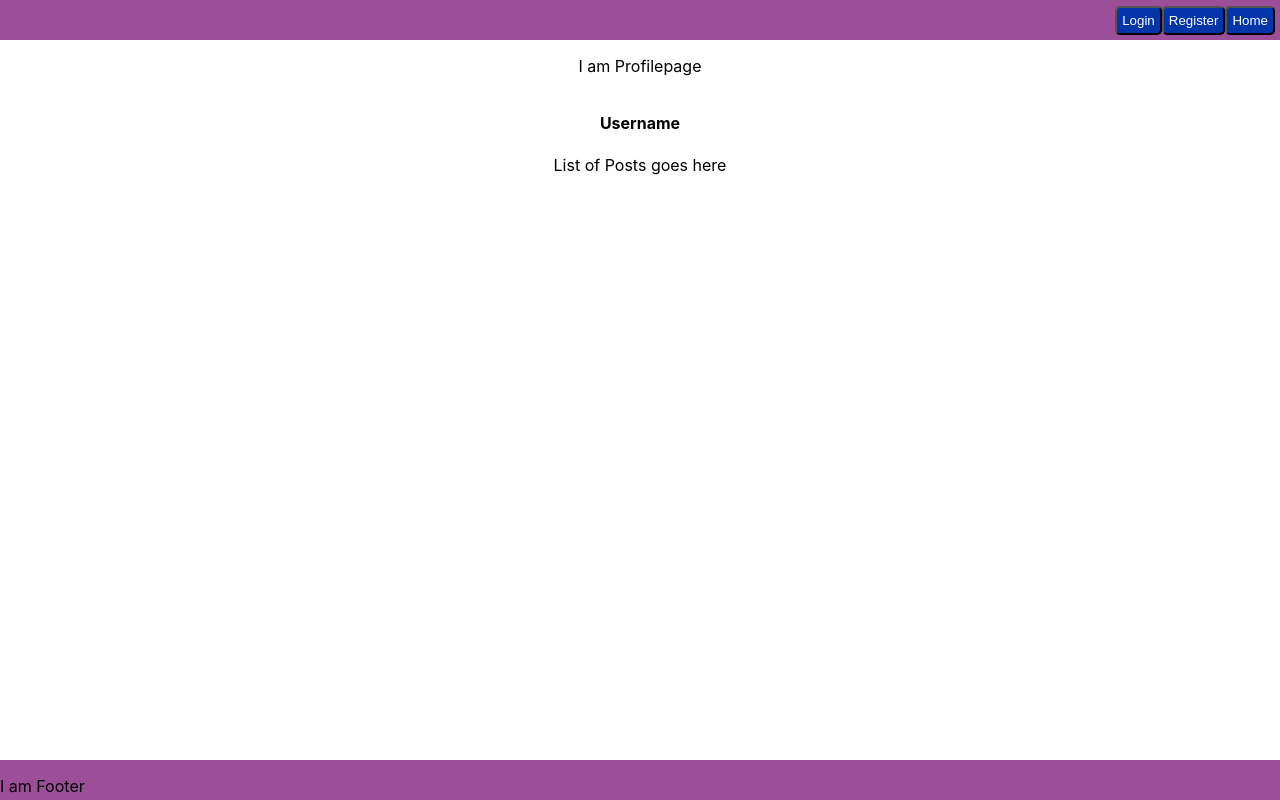
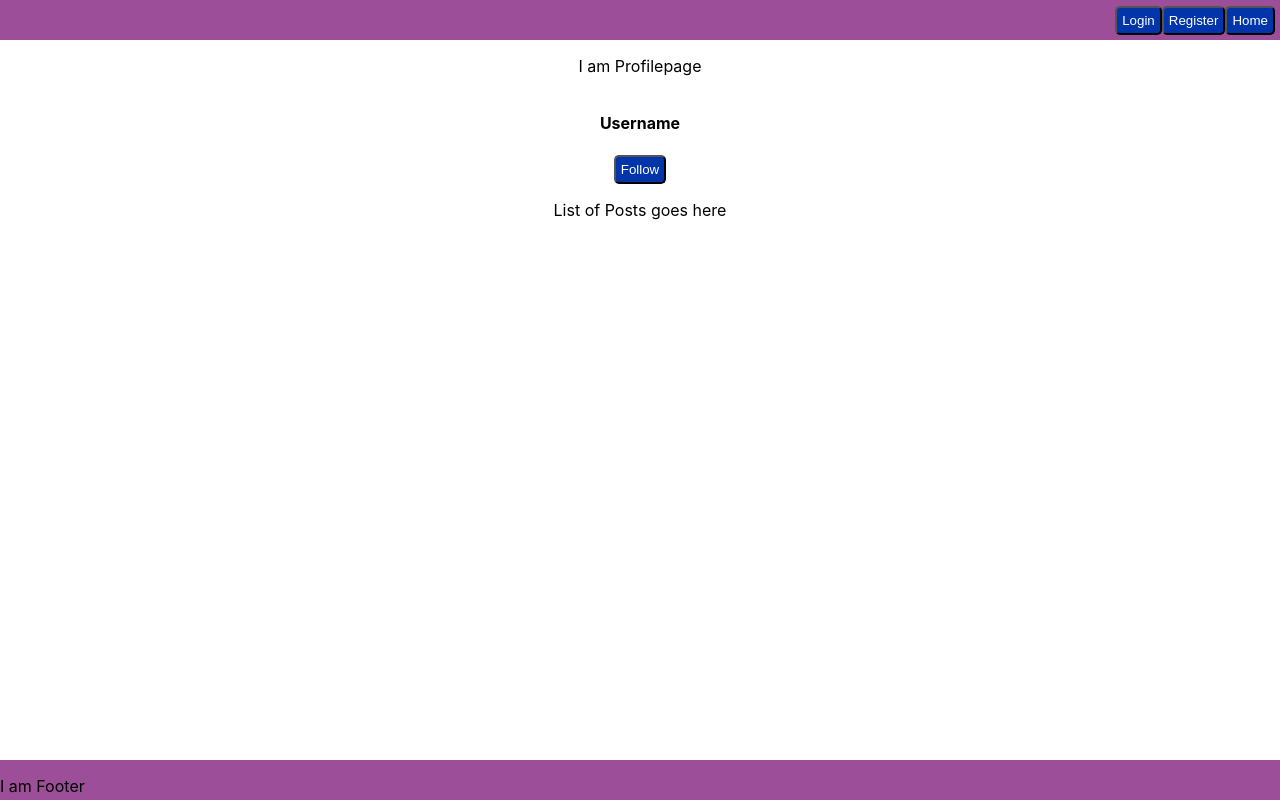
Before and after one commit to CD-Mackay/flask_react_microblog, a React (Create React App) app in the folder frontend/: page /user in a window 1280 px wide. Built offline with nearby package versions, Linux system fonts and the light colour scheme; no server answers.

Commit message:
add follow/unfollow button

```diff
--- a/frontend/src/Components/Button/Button.js
+++ b/frontend/src/Components/Button/Button.js
@@ -6,9 +6,9 @@ import "./Button.css";
 
 // Component Imports
 
-const Button = ({ message }) => {
+const Button = ({ message, onClick }) => {
   return (
-    <button className="button">{message}</button>
+    <button onClick={onClick} className="button">{message}</button>
   );
 };
 
--- a/frontend/src/Components/UserCard/UserCard.js
+++ b/frontend/src/Components/UserCard/UserCard.js
@@ -1,5 +1,6 @@
 //Library Imports
-import React from "react";
+import React, { useState } from "react";
+import Button from "../Button/Button";
 
 // Styling Imports
 import "./UserCard.css";
@@ -8,9 +9,19 @@ import "./UserCard.css";
 
 const UserCard = () => {
 
+  const [followed, setFollowed] = useState(false);
+
+  const handeFollow = () => {
+    followed ? setFollowed(false) : setFollowed(true);
+    console.log("handlingFollow!")
+  }
+
   return (
     <div>
+      <div className="user-header">
       <h4>Username</h4>
+      <Button message={followed ? "Unfollow" : "Follow"} onClick={handeFollow} />
+      </div>
       <p>List of Posts goes here</p>
     </div>
   );
```
